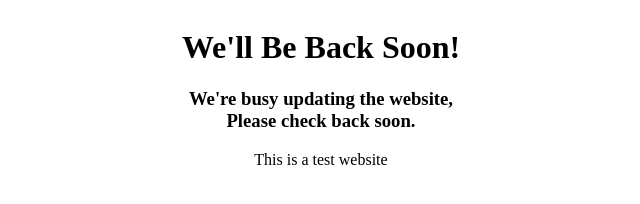
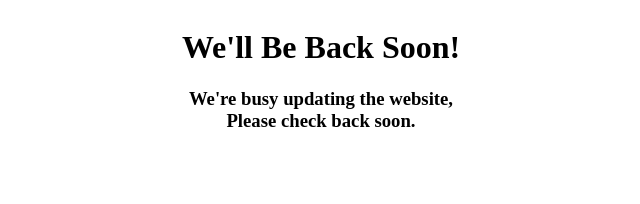
Before and after one commit to giga-t/lorenz, a plain HTML site: page index.html in a window 1280 px wide. Shown: the whole page, without its empty margins (319-959 px from the left). Drawn offline with Linux system fonts and the light colour scheme.

Commit message:
Update index.html

```diff
--- a/index.html
+++ b/index.html
@@ -1,8 +1,7 @@
 <html>
-  <center><img src:"https://www.lorenz.cc/assets/images/lorenz_life_sciences_group_logo.png"/> <br>
+  <center> <img src-"https://www.lorenz.cc/assets/images/lorenz_life_sciences_group_logo.png"/> <br>
   <h1>We'll Be Back Soon!</h1>
   <h3>We're busy updating the website, <br>
     Please check back soon. </h3>
-This is a test website
     </center>
 </html>
```
